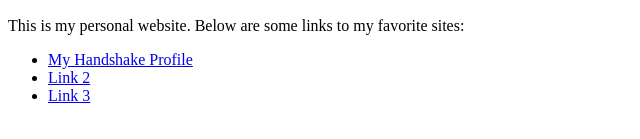
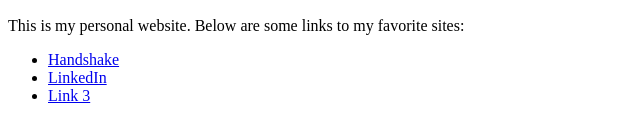
Before and after one commit to Abamant/SiteB.github.io, a plain HTML site: page index.html in a window 1280 px wide. Shown: the part 383-522 px from the top of the page, without its empty margins (0-640 px from the left). Drawn offline with Linux system fonts and the light colour scheme.

Commit message:
Update index.html
Update to include Linkedin Site

```diff
--- a/index.html
+++ b/index.html
@@ -10,8 +10,8 @@
     <img src="Me.jpg" alt="Picture of me" width="300px">
     <p>This is my personal website. Below are some links to my favorite sites:</p>
     <ul>
-        <li><a href="https://utep.joinhandshake.com/profiles/52596219" target="_blank">My Handshake Profile</a></li>
-        <li><a href="https://example2.com" target="_blank">Link 2</a></li>
+        <li><a href="https://utep.joinhandshake.com/profiles/52596219" target="_blank">Handshake</a></li>
+        <li><a href="https://www.linkedin.com/in/isaac-basurto-703827236" target="_blank">LinkedIn</a></li>
         <li><a href="https://example3.com" target="_blank">Link 3</a></li>
     </ul>
 </body>
```
